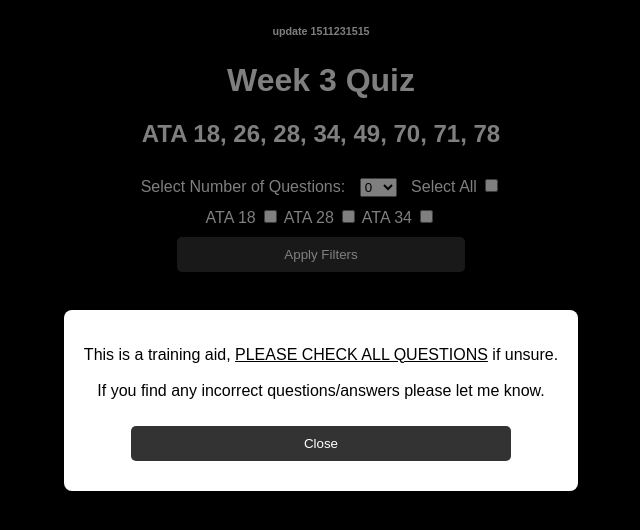
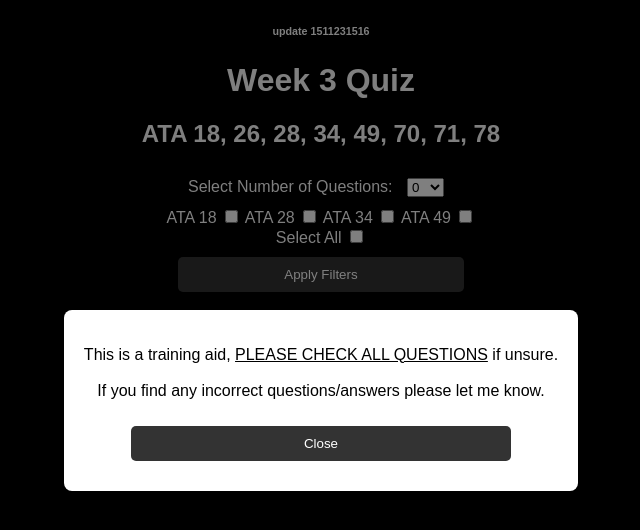
Before and after one commit to MattClarke873/S92, a plain HTML site: page index.html in a window 1280 px wide. Shown: the whole page, without its empty margins (319-959 px from the left). Drawn offline with Linux system fonts and the light colour scheme.

Commit message:
added ATA 49

```diff
--- a/index.html
+++ b/index.html
@@ -8,7 +8,7 @@
 </head>
 <body>
   <div class="container">
-    <h6>update 1511231515</h6>
+    <h6>update 1511231516</h6>
     <h1>Week 3 Quiz</h1>
     <h2>ATA 18, 26, 28, 34, 49, 70, 71, 78</h2>
     <label for="questionCount">Select Number of Questions:</label>
@@ -24,17 +24,24 @@
     </select>
 
     <!-- Checkboxes for categories -->
-    <label for="selectAll">Select All</label>
-    <input type="checkbox" id="selectAll">
+
     <div>
       <label for="categoryATA18">ATA 18</label>
       <input type="checkbox" class="category-checkbox" value="ATA 18" id="categoryATA18">
       <label for="categoryATA28">ATA 28</label>
       <input type="checkbox" class="category-checkbox" value="ATA 28" id="categoryATA28">
       <label for="categoryATA34">ATA 34</label>
-      <!-- Add more categories as needed -->
       <input type="checkbox" class="category-checkbox" value="ATA 34" id="categoryATA34">
+      <label for="categoryATA34">ATA 49</label>
+      <input type="checkbox" class="category-checkbox" value="ATA 39" id="categoryATA39">
+        <!-- Add more categories as needed -->
     </div>
+    <div>
+      <label for="selectAll">Select All</label>
+      <input type="checkbox" id="selectAll">
+
+    </div>
+
 
     <button id="filterBtn">Apply Filters</button>
 
```
